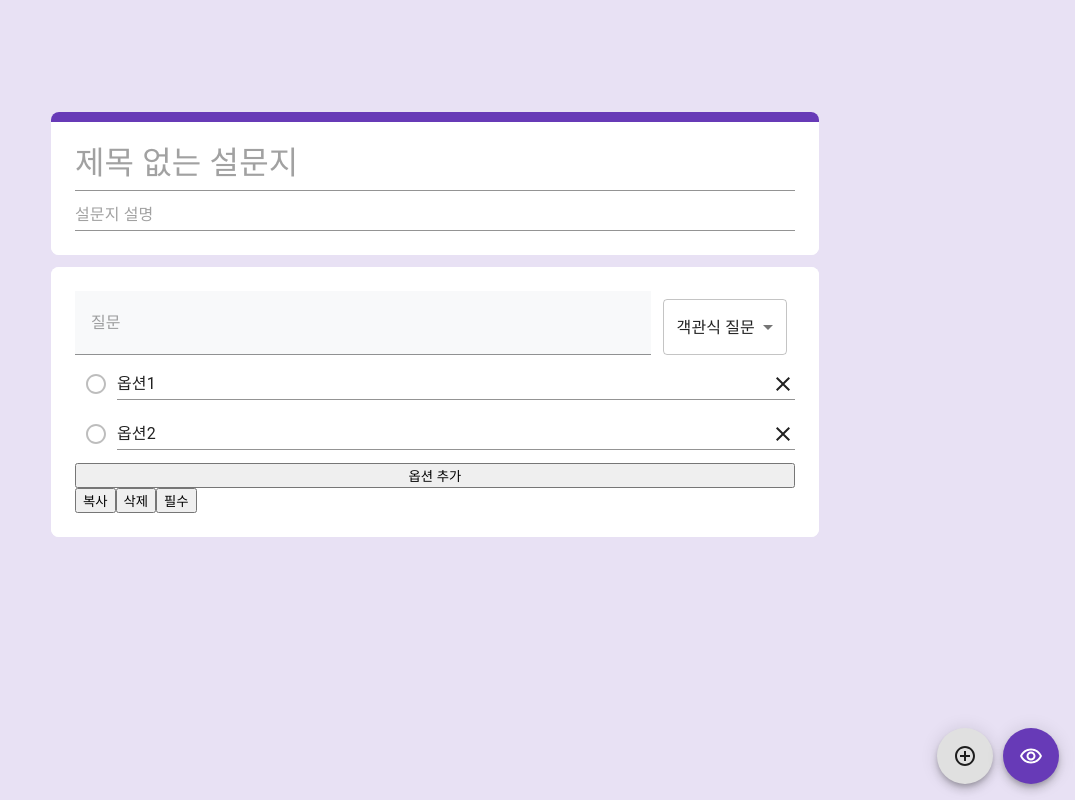
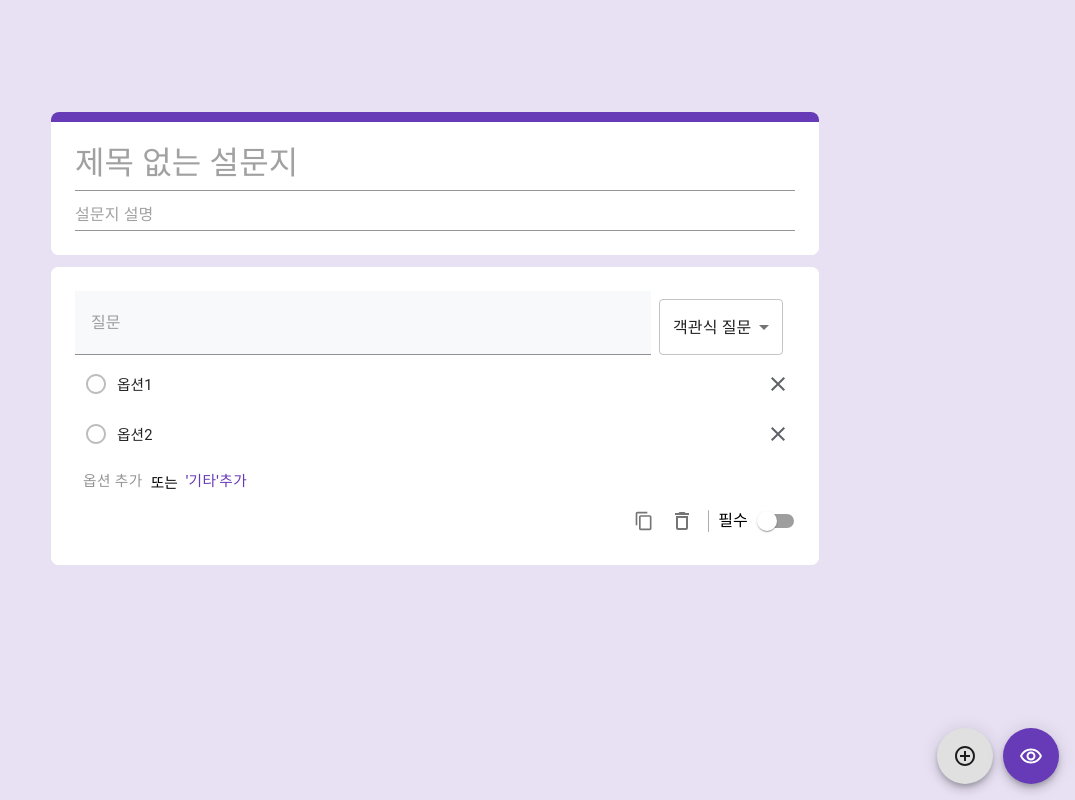
Before and after one commit to gayoung0619/react-app-survey, a React (Vite) app: page / in a window 1280 px wide. Both pictures are taken after a click on the button 1170 px from the left and 756 px from the top of the page. Shown: the whole page, without its empty margins (205-1280 px from the left). Built offline with nearby package versions, Linux system fonts and the light colour scheme.

Commit message:
style: 아이템 하단 부분 스타일 적용

```diff
--- a/src/components/Formbox/ControlButton.tsx
+++ b/src/components/Formbox/ControlButton.tsx
@@ -1,9 +1,39 @@
+import ContentCopyIcon from '@mui/icons-material/ContentCopy';
+import IconButton from '@mui/material/IconButton';
+import DeleteOutlineOutlinedIcon from '@mui/icons-material/DeleteOutlineOutlined';
+import FormControlLabel from '@mui/material/FormControlLabel';
+import Switch from '@mui/material/Switch';
 const ControlButton = () => {
 	return (
-		<div>
-			<button>복사</button>
-			<button>삭제</button>
-			<button>필수</button>
+		<div style={{ display: 'flex', alignItems: 'center', justifyContent: 'flex-end' }}>
+      <IconButton aria-label="copy" >
+        <ContentCopyIcon fontSize='small' />
+      </IconButton>
+      <IconButton aria-label="delete" >
+        <DeleteOutlineOutlinedIcon />
+      </IconButton>
+      <FormControlLabel
+        value="필수"
+        control={<Switch color="primary" />}
+        label="필수"
+        labelPlacement="start"
+        style={{
+          position: 'relative'
+        }}
+        sx={{
+          '::before': {
+            content: '""',
+            display: 'block',
+            position: 'absolute',
+            top: '8px',
+            left: '-10px',
+            width: '1px',
+            height: 'calc(100% - 16px)',
+            backgroundColor: 'rgba(0, 0, 0, 0.32)',
+            borderRadius: '8px 8px 0 0'
+          }
+        }}
+      />
 		</div>
 	)
 }
--- a/src/components/Formbox/NarrativeQuestion.tsx
+++ b/src/components/Formbox/NarrativeQuestion.tsx
@@ -31,7 +31,7 @@ const NarrativeQuestion = ({ item }: Props) => {
 						fontSize: '16px',
 						border: 'none',
 						backgroundColor: '#fff',
-						borderBottom: '1px solid rgba(0, 0, 0, 0.42)',  // 예시로 경계선 스타일 추가
+						borderBottom: '1px solid rgba(0, 0, 0, 0.42)',
 						resize: 'none',
 					}}
 				/>
--- a/src/components/Formbox/OptionalQuestion.tsx
+++ b/src/components/Formbox/OptionalQuestion.tsx
@@ -5,6 +5,8 @@ import Checkbox from '@mui/material/Checkbox';
 import FormControl from '@mui/material/FormControl';
 import TextField from '@mui/material/TextField';
 import ClearIcon from '@mui/icons-material/Clear';
+import Button from '@mui/material/Button';
+
 import {v4 as uuidv4} from "uuid";
 
 type Props = {
@@ -47,6 +49,12 @@ const OptionalQuestion = ({ item }: Props) => {
 		}));
 	};
 
+  const handleAddTextfield = () => {
+    dispatch(addOption({
+      id: item.id,
+      option: { id: `option-${uuidv4()}`, name: `기타...` }
+    }));
+  }
 	const showOptionalQuestion = (option: Option) => {
 		switch (formType) {
 			case '객관식 질문':
@@ -81,14 +89,39 @@ const OptionalQuestion = ({ item }: Props) => {
 						variant="standard"
 						onChange={(e) => handleOptionNameChange(option.id, e.target.value)}
 						InputProps={{
-							endAdornment: <ClearIcon onClick={() => handleRemoveOption(option.id)} />,
+              disableUnderline: true,
+							endAdornment:
+                <ClearIcon
+                  sx={{
+                    color: 'rgb(95,99,104)',
+                    padding: '5px',
+                    '&:hover': {
+                      backgroundColor: 'rgb(248, 249, 250)',
+                      borderRadius: '50%',
+                      cursor: 'pointer'
+                    },
+                  }}
+                  onClick={() => handleRemoveOption(option.id)}
+                />,
+              sx: {
+                fontSize: '11pt',
+                '&:hover': {
+                  borderBottom: '1px solid rgba(0, 0, 0, 0.42)',
+                },
+              },
 						}}
 					/>
 				</div>
 			))}
-			<button onClick={handleAddOption}>
-				옵션 추가
-			</button>
+      <div style={{ display: 'flex', alignItems: 'center', fontSize: '11pt' }}>
+        <Button variant="text" onClick={handleAddOption} style={{ color: 'rgba(0, 0, 0, 0.42)', fontSize: 'inherit' }}>
+          옵션 추가
+        </Button>
+        또는
+        <Button variant="text" onClick={handleAddTextfield} style={{ fontSize: 'inherit' }}>
+          '기타'추가
+        </Button>
+      </div>
 		</FormControl>
 
 	);
--- a/src/components/Layout/FormContainer.tsx
+++ b/src/components/Layout/FormContainer.tsx
@@ -51,7 +51,7 @@ const FormContainer = ({ item }: Props) => {
 						<p>{item.formType}</p>
 					</div>
 				) : (
-					<div style={{display : 'flex', justifyContent: 'space-between', alignItems: 'center'}}>
+					<div>
 						<TextField
 							id="standard-basic"
 							variant="standard"
@@ -82,14 +82,11 @@ const FormContainer = ({ item }: Props) => {
 								<MenuItem value="드롭다운">드롭다운</MenuItem>
 							</Select>
 						</FormControl>
-						{/*<OptionDivider item={item} /> */}
+            {renderForm()}
+            <ControlButton />
 					</div>
 				)
 			}
-			{renderForm()}
-
-
-			<ControlButton />
 		</div>
 	)
 }
```
